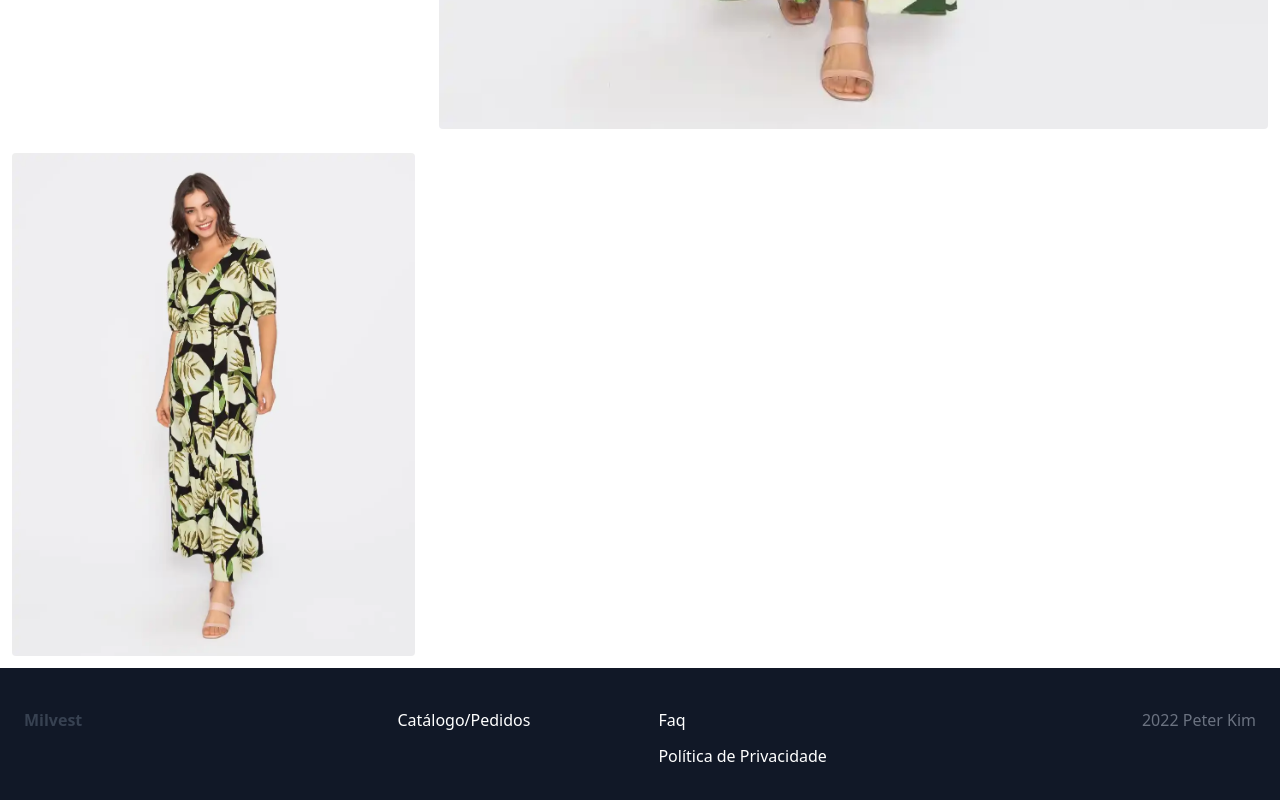
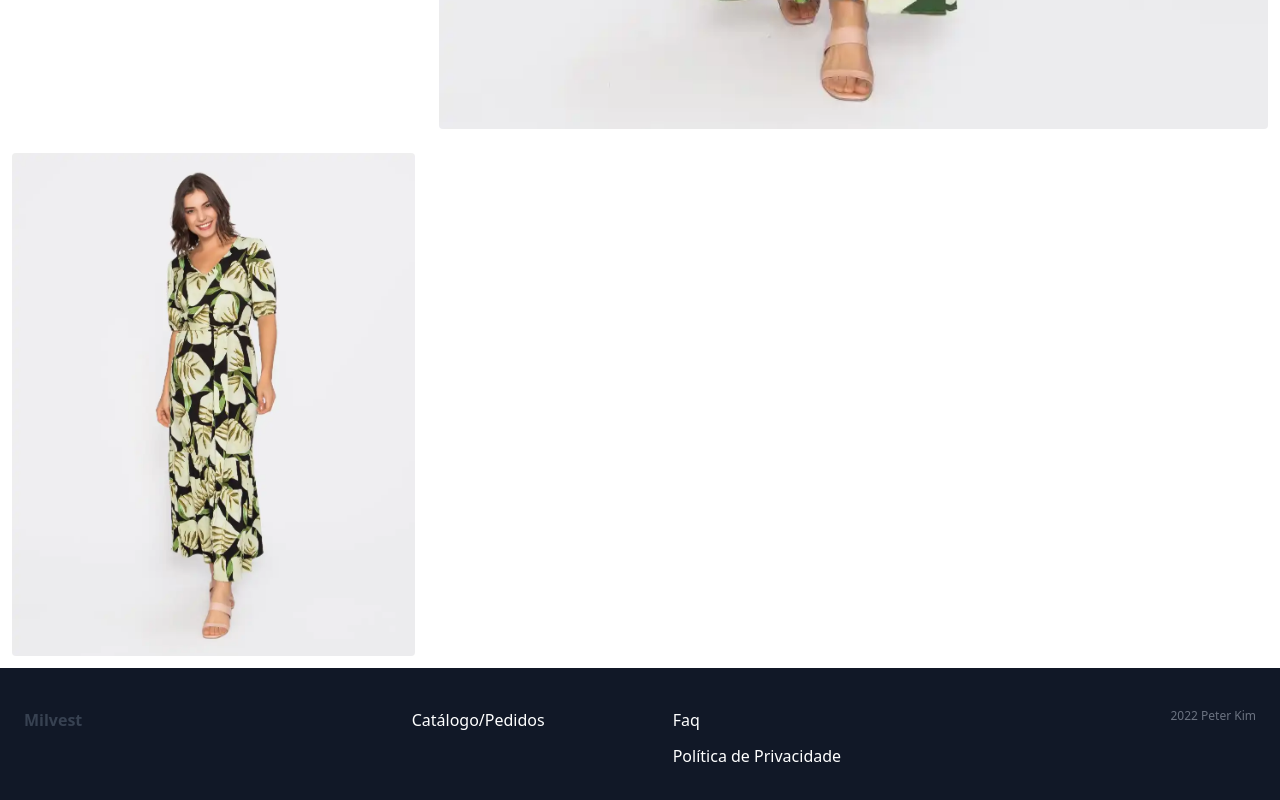
Before and after one commit to balaclavaboyz/milvest_tailwind, a React (Create React App) app: page / in a window 1280 px wide. Shown: the part 7244-8044 px from the top of the page. Built offline with nearby package versions, Linux system fonts and the light colour scheme.

Commit message:
footer peter smaller

```diff
--- a/src/components/Footer.jsx
+++ b/src/components/Footer.jsx
@@ -39,7 +39,7 @@ export default function Footer() {
             </div>
           </div>
 
-          <div className="hidden text-gray-500 md:block">2022 Peter Kim</div>
+          <div className="hidden text-xs text-gray-500 md:block">2022 Peter Kim</div>
         </div>
       </footer>
     </section>
```
